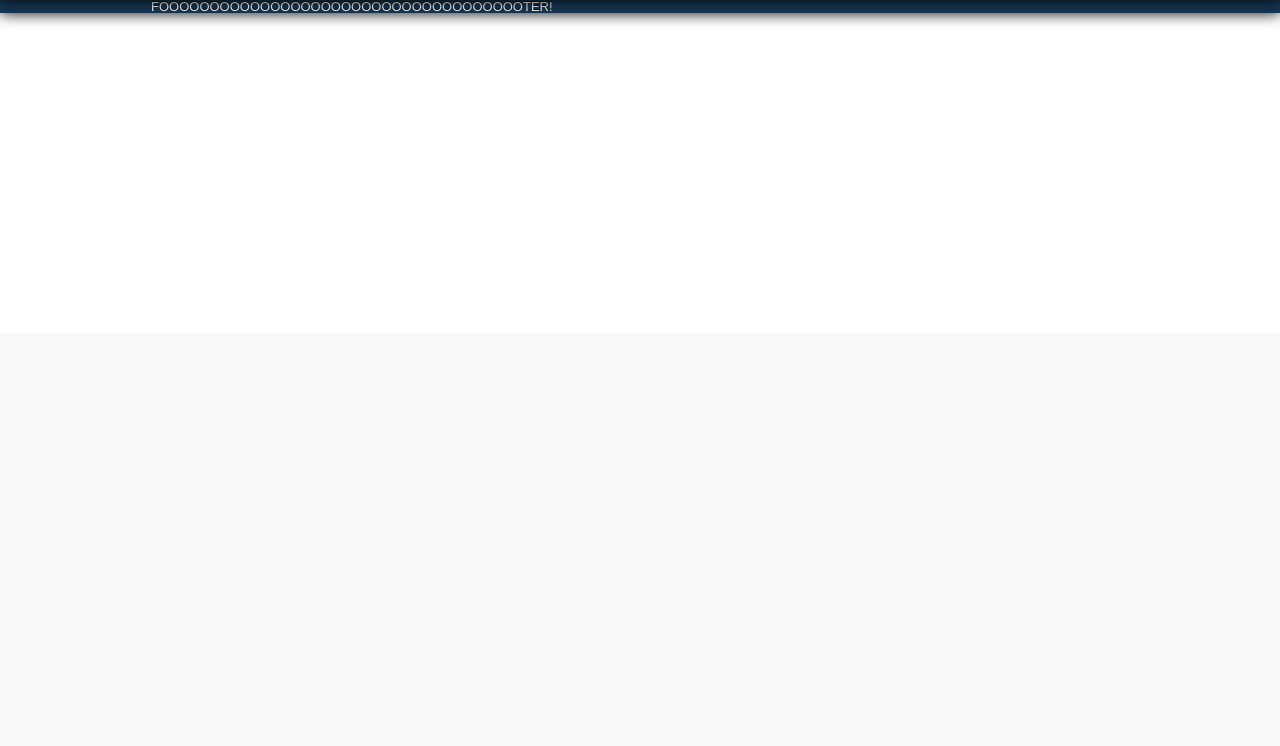
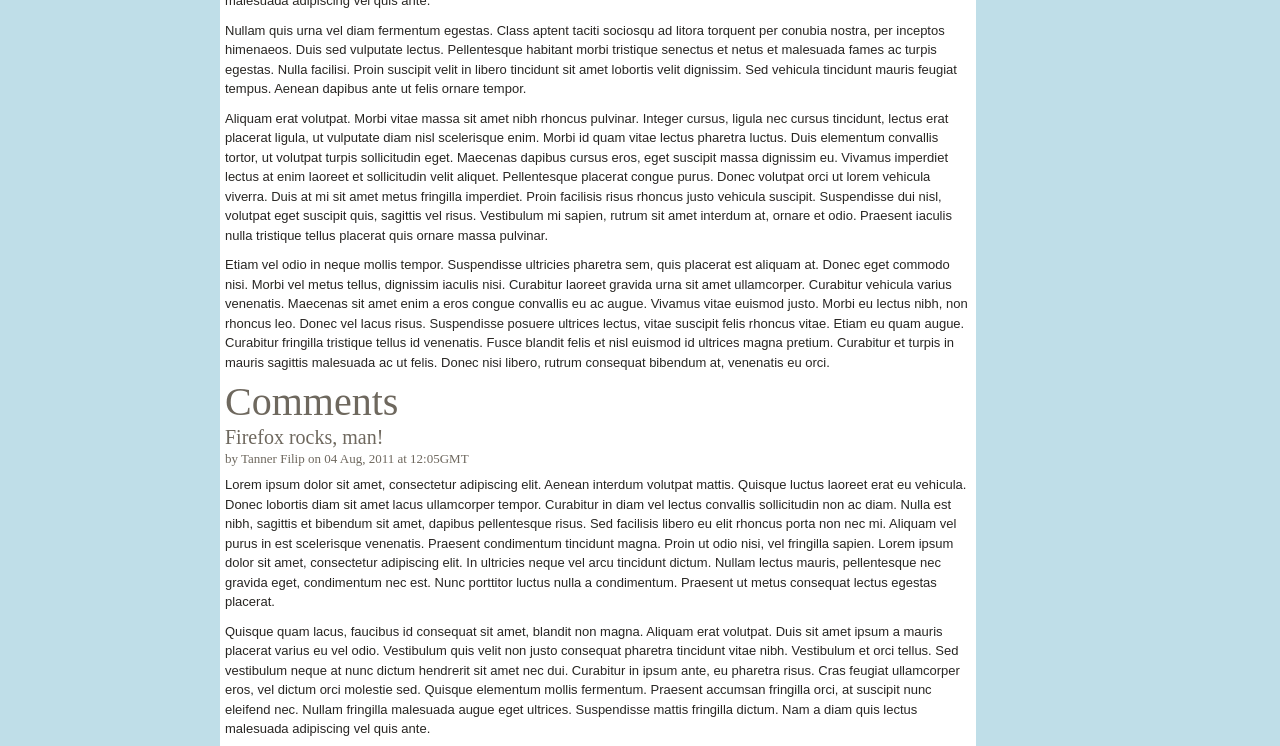
Before and after one commit to TannerFilip/mn-theme, a PHP site: page /article.html in a window 1280 px wide. Shown: the part 466-1212 px from the top of the page. Before the commit the page ends 489 px from the top, so only its background shows below. Run offline with PHP 8.4, Linux system fonts and the light colour scheme; style sheets or scripts are compiled from the project's sources.

Commit message:
done some more stuff

```diff
--- a/article.html
+++ b/article.html
@@ -9,8 +9,10 @@
 	<body>
 		<header>
 			<div>
-				<img alt="Mozilla Community Site" src="img/logo.png">
-				<h1>moznews.org</h1>
+				<a href="index.html">
+					<img alt="Mozilla Community Site" src="img/logo.png">
+					<h1>moznews.org</h1>
+				</a>
 			</div>
 		</header>
 		<section>
@@ -21,10 +23,14 @@
 							<span class="month">Aug</span>
 							<span class="year">2011</span>
 						</div>
+						<a href="#comments">
+							<img src="img/comments.png" alt="Number of comments:">
+							<span class="number-comments">1</span>
+						</a>
 					</aside>
 					<div class="articles">
-						<article>
-						<h1>Yo dawg, wassup?</h1>
+						<article class="article">
+						<h1>Yo dawg, wassup? This is a really long title to see if it wraps (omnomnomnomnom, I like wraps)</h1>
 						<h2>by Leo McArdle at 12:00 GMT</h2>
 						<p>Lorem ipsum dolor sit amet, consectetur adipiscing elit. Aenean interdum volutpat mattis. Quisque luctus laoreet erat eu vehicula. Donec lobortis diam sit amet lacus ullamcorper tempor. Curabitur in diam vel lectus convallis sollicitudin non ac diam. Nulla est nibh, sagittis et bibendum sit amet, dapibus pellentesque risus. Sed facilisis libero eu elit rhoncus porta non nec mi. Aliquam vel purus in est scelerisque venenatis. Praesent condimentum tincidunt magna. Proin ut odio nisi, vel fringilla sapien. Lorem ipsum dolor sit amet, consectetur adipiscing elit. In ultricies neque vel arcu tincidunt dictum. Nullam lectus mauris, pellentesque nec gravida eget, condimentum nec est. Nunc porttitor luctus nulla a condimentum. Praesent ut metus consequat lectus egestas placerat.</p>
 						<p>Quisque quam lacus, faucibus id consequat sit amet, blandit non magna. Aliquam erat volutpat. Duis sit amet ipsum a mauris placerat varius eu vel odio. Vestibulum quis velit non justo consequat pharetra tincidunt vitae nibh. Vestibulum et orci tellus. Sed vestibulum neque at nunc dictum hendrerit sit amet nec dui. Curabitur in ipsum ante, eu pharetra risus. Cras feugiat ullamcorper eros, vel dictum orci molestie sed. Quisque elementum mollis fermentum. Praesent accumsan fringilla orci, at suscipit nunc eleifend nec. Nullam fringilla malesuada augue eget ultrices. Suspendisse mattis fringilla dictum. Nam a diam quis lectus malesuada adipiscing vel quis ante.</p>
@@ -32,16 +38,25 @@
 						<p>Aliquam erat volutpat. Morbi vitae massa sit amet nibh rhoncus pulvinar. Integer cursus, ligula nec cursus tincidunt, lectus erat placerat ligula, ut vulputate diam nisl scelerisque enim. Morbi id quam vitae lectus pharetra luctus. Duis elementum convallis tortor, ut volutpat turpis sollicitudin eget. Maecenas dapibus cursus eros, eget suscipit massa dignissim eu. Vivamus imperdiet lectus at enim laoreet et sollicitudin velit aliquet. Pellentesque placerat congue purus. Donec volutpat orci ut lorem vehicula viverra. Duis at mi sit amet metus fringilla imperdiet. Proin facilisis risus rhoncus justo vehicula suscipit. Suspendisse dui nisl, volutpat eget suscipit quis, sagittis vel risus. Vestibulum mi sapien, rutrum sit amet interdum at, ornare et odio. Praesent iaculis nulla tristique tellus placerat quis ornare massa pulvinar.</p>
 						<p>Etiam vel odio in neque mollis tempor. Suspendisse ultricies pharetra sem, quis placerat est aliquam at. Donec eget commodo nisi. Morbi vel metus tellus, dignissim iaculis nisi. Curabitur laoreet gravida urna sit amet ullamcorper. Curabitur vehicula varius venenatis. Maecenas sit amet enim a eros congue convallis eu ac augue. Vivamus vitae euismod justo. Morbi eu lectus nibh, non rhoncus leo. Donec vel lacus risus. Suspendisse posuere ultrices lectus, vitae suscipit felis rhoncus vitae. Etiam eu quam augue. Curabitur fringilla tristique tellus id venenatis. Fusce blandit felis et nisl euismod id ultrices magna pretium. Curabitur et turpis in mauris sagittis malesuada ac ut felis. Donec nisi libero, rutrum consequat bibendum at, venenatis eu orci.</p>
 						</article>
+						<div class="comments">
+						<h1 id="comments">Comments</h1>
+						<article class="comment">
+							<h1 id="comment1"><a href="#comment1">Firefox rocks, man!</a></h1>
+							<h2>by Tanner Filip on <time>04 Aug, 2011</time> at <time>12:05</time>GMT</h2>
+							<p>Lorem ipsum dolor sit amet, consectetur adipiscing elit. Aenean interdum volutpat mattis. Quisque luctus laoreet erat eu vehicula. Donec lobortis diam sit amet lacus ullamcorper tempor. Curabitur in diam vel lectus convallis sollicitudin non ac diam. Nulla est nibh, sagittis et bibendum sit amet, dapibus pellentesque risus. Sed facilisis libero eu elit rhoncus porta non nec mi. Aliquam vel purus in est scelerisque venenatis. Praesent condimentum tincidunt magna. Proin ut odio nisi, vel fringilla sapien. Lorem ipsum dolor sit amet, consectetur adipiscing elit. In ultricies neque vel arcu tincidunt dictum. Nullam lectus mauris, pellentesque nec gravida eget, condimentum nec est. Nunc porttitor luctus nulla a condimentum. Praesent ut metus consequat lectus egestas placerat.</p>
+							<p>Quisque quam lacus, faucibus id consequat sit amet, blandit non magna. Aliquam erat volutpat. Duis sit amet ipsum a mauris placerat varius eu vel odio. Vestibulum quis velit non justo consequat pharetra tincidunt vitae nibh. Vestibulum et orci tellus. Sed vestibulum neque at nunc dictum hendrerit sit amet nec dui. Curabitur in ipsum ante, eu pharetra risus. Cras feugiat ullamcorper eros, vel dictum orci molestie sed. Quisque elementum mollis fermentum. Praesent accumsan fringilla orci, at suscipit nunc eleifend nec. Nullam fringilla malesuada augue eget ultrices. Suspendisse mattis fringilla dictum. Nam a diam quis lectus malesuada adipiscing vel quis ante.</p>
+							</article>
+						</div>
 					</div>
 				</div>
 				<aside class="right">
-					ADVERTS
+					<img src="http://placekitten.com/g/136/400">
 				</aside>
 			</div>
 		</section>
 		<footer>
 			<div>
-			FOOOOOOOOOOOOOOOOOOOOOOOOOOOOOOOOOOOOTER!
+			<img src="http://placekitten.com/g/978/300">
 			</div>
 		</footer>
 	</body>
--- a/css/style.less
+++ b/css/style.less
@@ -5,12 +5,20 @@ body {
 	color: #282623;
 }
 
+p {
+	line-height: 1.5;
+
+	a, a:hover, a:visited, a:active, a:focus {
+		color: #163754;
+	}
+}
+
 a, a:hover, a:visited, a:active, a:focus {
-	color: #163754;
+	color: inherit;
 	text-decoration: none;
 }
 
-h1 {
+h1, h2, h3, h4, h5, h6, h7, h8 {
 	font-weight: normal;
 }
 
@@ -62,8 +70,8 @@ aside {
 }
 
 aside.left {
+	text-align: center;
 	text-shadow: 0px 1px 1px #fff;
-	text-align: center;
 	font-family: "Museo Sans";
 	width: 54px;
 	float: left;
@@ -83,6 +91,18 @@ aside.left {
 			font-size: 21px;
 		}
 	}
+
+	img {
+		margin-top: 10px;
+	}
+
+	span.number-comments {
+		text-shadow: 0px -1px 0px #000;
+		color: #bfdee8;
+		position: relative;
+		top: -33px;
+	}
+
 }
 
 div.articles {
@@ -146,6 +166,61 @@ div.articles {
 			display: block;
 		}
 	}
+
+	article.article {
+		h1 {
+			margin: 15px 5px 5px 5px;
+			word-wrap: break-word;
+			font-family: "Museo Sans";
+			font-size: 40px;
+			color: #6e685e;
+		}
+
+		h2 {
+			margin: 5px;
+			word-wrap: break-word;
+			font-family: "Museo Sans";
+			font-size: 13px;
+			color: #6e685e;
+		}
+
+		p {
+			margin: 10px 5px;
+		}
+	}
+
+}
+
+div.comments {
+	h1 {
+		margin: 5px;
+		word-wrap: break-word;
+		font-family: "Museo Sans";
+		font-size: 40px;
+		color: #6e685e;
+	}
+
+	article.comment {
+		h1 {
+			margin: 5px;
+			word-wrap: break-word;
+			font-family: "Museo Sans";
+			font-size: 20px;
+			color: #6e685e;
+		}
+
+		h2 {
+			margin: 5px;
+			word-wrap: break-word;
+			font-family: "Museo Sans";
+			font-size: 13px;
+			color: #6e685e;
+		}
+
+		p {
+			margin: 10px 5px;
+		}
+	}
 }
 
 div.left {
```
Also changed, not shown: index.html (+7 -5 lines), img/comments.png (added).
